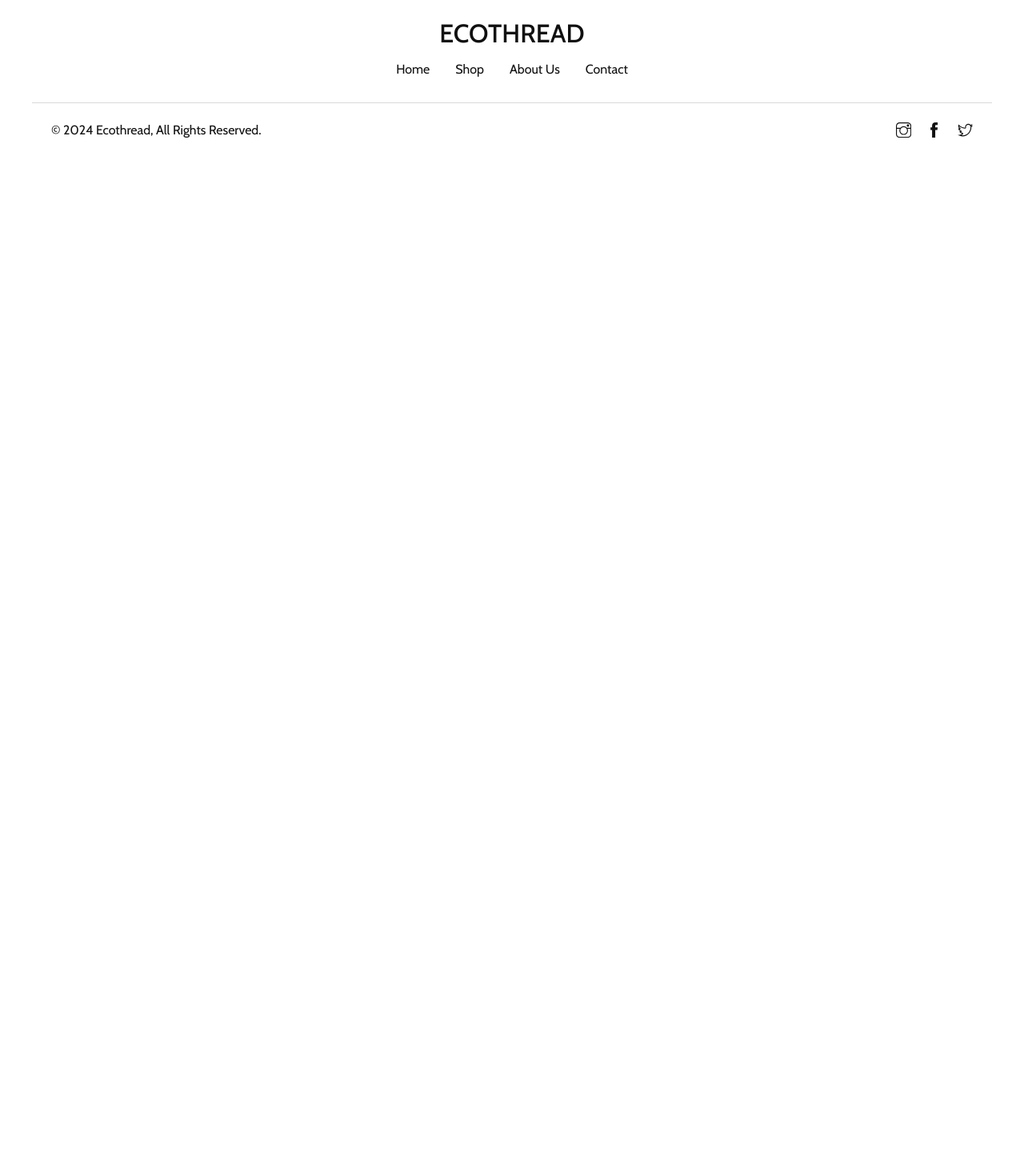
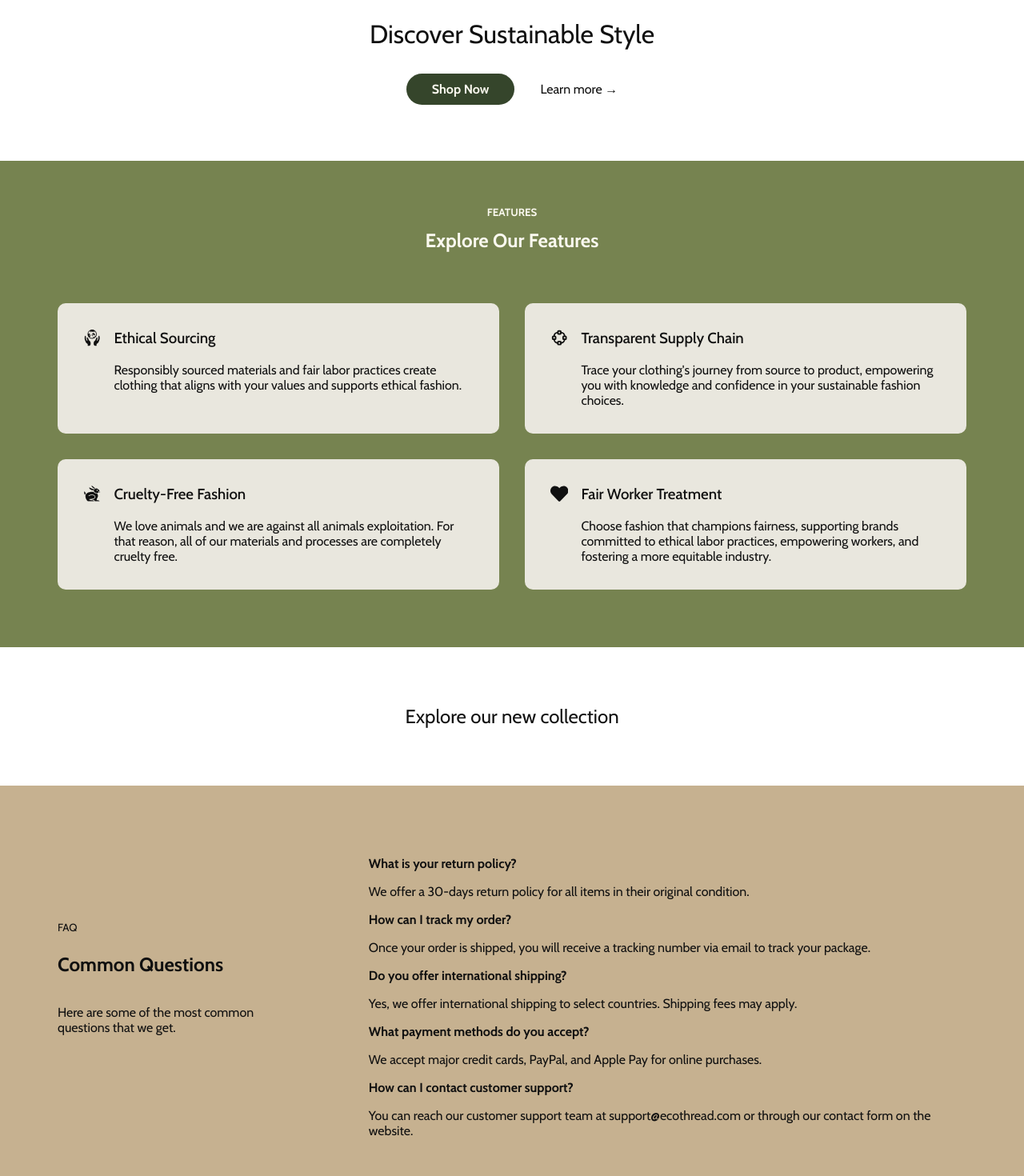
Before and after one commit to MateuszCode/ecothread, a React (Vite) app: page / in a window 1280 px wide. Shown: the part 160-1630 px from the top of the page at 80% size. Before the commit the page ends 800 px from the top, so only its background shows below. Built offline with nearby package versions, Linux system fonts and the light colour scheme.

Commit message:
Made and styled the homepage.

```diff
--- /dev/null
+++ b/Components/CardComponent.jsx
@@ -0,0 +1,15 @@
+import React from 'react'
+import classnames from "classnames"
+export default function CardComponent({children, icon, title, className}) {
+
+    const allClasses = classnames(`${className} card-container`)
+    return (
+        <div className={allClasses}>
+            <h3 className="card-icon">{icon}</h3>
+            <div className="card-info">
+                <h3 className="card-title">{title}</h3>
+                <p className="card-text">{children}</p>
+            </div>
+        </div>
+    )
+}
--- a/package.json
+++ b/package.json
@@ -11,6 +11,7 @@
   },
   "dependencies": {
     "@react-icons/all-files": "^4.1.0",
+    "classnames": "^2.5.1",
     "localforage": "^1.10.0",
     "match-sorter": "^6.3.4",
     "react": "^18.2.0",
--- a/src/App.jsx
+++ b/src/App.jsx
@@ -22,7 +22,7 @@ export default function App() {
                 </nav>
                 <div className="login">
                   <Link className='login-link'>Login</Link>
-                  <Link className='register-link'>Register</Link>
+                  <Link className='register-link btn'>Register</Link>
                 </div>
             </header>
             <Routes>
--- a/src/pages/Home.jsx
+++ b/src/pages/Home.jsx
@@ -1,8 +1,90 @@
 import React from 'react'
+import { Link } from "react-router-dom"
+import CardComponent from "../../Components/CardComponent"
+import { GiEcology } from "react-icons/gi";
+import { TbVectorBezierCircle } from "react-icons/tb";
+import { FaHeart } from "react-icons/fa";
+import { GiRabbit } from "react-icons/gi";
+
 
 export default function Home() {
 
+    return (
+        <div className="home-page">
+            <div className="hero">
+                <h1 className="hero-heading">Discover Sustainable Style</h1>
+                <div className="hero-nav">
+                    <Link to="/shop" className="hero-shop-now btn">Shop Now</Link>
+                    <Link to="/about" className="hero-learn-more">Learn more →</Link>
+                </div>
+            </div>
+            <div className="features">
+                <h5 className="feature-heading">FEATURES</h5>
+                <h2 className="feature-heading feature-heading-explore">Explore Our Features</h2>
+                <div className="feature-cards">
+                    <CardComponent
+                    title="Ethical Sourcing"
+                    icon={<GiEcology />}>
+                        Responsibly sourced materials and fair labor practices create clothing that
+                        aligns with your values and supports ethical fashion.
+                    </CardComponent>
+                    <CardComponent
+                    title="Transparent Supply Chain"
+                    icon={<TbVectorBezierCircle />}>
+                        Trace your clothing's journey from source to product,
+                        empowering you with knowledge and confidence in your sustainable fashion choices.
+                    </CardComponent>
+                    <CardComponent
+                    title="Cruelty-Free Fashion"
+                    icon={<GiRabbit />}>
+                        We love animals and we are against all animals exploitation. For that reason,
+                        all of our materials and processes are completely cruelty free.
+                    </CardComponent>
+                    <CardComponent
+                    title="Fair Worker Treatment"
+                    icon={<FaHeart />}>
+                        Choose fashion that champions fairness, supporting brands committed to ethical
+                        labor practices, empowering workers, and fostering a more equitable industry.
+                    </CardComponent>
+                </div>
+            </div>
+            <div className="explore-collection">
+                <h2>Explore our new collection</h2>
+            </div>
+            <div className="faq-container">
+                <div>
+                    <h5>FAQ</h5>
+                    <h2 className="faq-heading">Common Questions</h2>
+                    <p className="faq-heading-text">Here are some of the most common questions that we get.</p>
+                </div>
+                <div className="faq-questions-container">
+                    <div>
+                        <h4 className="faq-question">What is your return policy?</h4>
+                        <p className="faq-text">We offer a 30-days return policy for all items in their original condition.</p>
+                    </div>
+                    <div>
+                        <h4 className="faq-question">How can I track my order?</h4>
+                        <p className="faq-text">Once your order is shipped, you will receive a tracking number via email to track your package.</p>
+                    </div>
+                    <div>
+                        <h4 className="faq-question">Do you offer international shipping?</h4>
+                        <p className="faq-text">Yes, we offer international shipping to select countries. Shipping fees may apply.</p>
+                    </div>
+                    <div>
+                        <h4 className="faq-question">What payment methods do you accept?</h4>
+                        <p className="faq-text">We accept major credit cards, PayPal, and Apple Pay for online purchases.</p>
+                    </div>
+                    <div>
+                        <h4 className="faq-question">How can I contact customer support?</h4>
+                        <p className="faq-text">You can reach our customer support team at support@ecothread.com or through our contact form on the website.</p>
+                    </div>
+                </div>
+
+            </div>
+        </div>
+
+    )
 
 
-    return <h1>This is the home.</h1>
+
 }
--- a/styles.css
+++ b/styles.css
@@ -24,6 +24,56 @@ a {
 
 }
 
+.btn {
+    padding: 0.6em 2em;
+    color: #FBF9EF;
+     background-color: #35452B;
+     border-radius: 25px;
+     font-weight: 700;
+
+ }
+
+/* FONTS */
+
+@media (max-width: 500px) {
+    header,
+    footer,
+    .home-page {
+        font-size: 0.8rem
+    }
+
+}
+
+@media (min-width: 750px) {
+
+    header,
+    footer,
+    .home-page {
+        font-size: 0.8rem
+    }
+
+    .socials-icon {
+        font-size: 1rem
+    }
+
+}
+
+@media (min-width: 1000px) {
+
+    header,
+    footer,
+    .home-page {
+        font-size: 1rem
+    }
+
+
+    .socials-icon {
+        font-size: 1.2rem
+    }
+
+
+}
+
 /* HEADER */
 
 .name-logo {
@@ -36,13 +86,6 @@ a {
 
 }
 
-
-
-@media (max-width: 500px) {
-    header {
-        font-size: 0.8rem
-    }
-}
 
 @media (max-width: 750px) {
     header {
@@ -84,7 +127,6 @@ a {
         align-items: center;
         margin: 1.5em;
         padding: 1em;
-        font-size: 0.8rem
     }
 
     .name-logo {
@@ -102,28 +144,15 @@ a {
 
     }
 
-    .register-link {
-       padding: 0.6em 2em;
-       color: #FBF9EF;
-        background-color: #35452B;
-        border-radius: 25px;
-    }
-
-
 }
 
-@media (min-width: 1000px) {
-
-    header {
-        font-size: 1rem
-    }
-
-}
 
 /* FOOTER */
 
 footer {
     margin: 1.5em;
+    margin-bottom: 0;
+    margin-top: 2em;
     text-align: center;
 }
 
@@ -132,7 +161,7 @@ footer {
 }
 .nav-footer {
     margin: 1em;
-    margin-bottom: 2em
+    margin-bottom: 1.5em
 }
 
 .copyright-socials {
@@ -140,7 +169,8 @@ footer {
     justify-content: space-between;
     margin: 1em;
     border-top: solid 1px #D9D9D9;
-    padding: 1.5em;
+    padding: 1em;
+    padding-top: 2em;
 }
 
 .navigation-link-footer {
@@ -152,32 +182,103 @@ footer {
     margin-left: 1em
 }
 
-@media (max-width: 500px) {
-
-    footer {
-        font-size: 0.8rem
+@media (min-width: 750px) {
+    .feature-cards {
+        display: grid;
+        grid-template: 1fr 1fr / 1fr 1fr;
     }
 }
 
-@media (min-width: 750px) {
+/* HOME */
 
-    footer {
-        font-size: 0.8rem
-    }
 
-    .socials-icon {
-        font-size: 1rem
+.hero {
+    padding: 4em;
+    text-align: center;
+    margin-bottom: 1em;
+}
+
+.hero-nav {
+    margin-top: 2.5em;
+}
+
+.hero-shop-now,
+.hero-learn-more {
+    margin: 1em
+}
+
+.features {
+    background: #768350;
+    padding: 3.5em;
+}
+
+.feature-heading {
+    color: #FBF9EF;
+    font-weight: 700;
+    margin-bottom: 1em;
+    text-align: center;
+
+}
+
+.feature-heading-explore {
+    margin-bottom: 2em;
+}
+
+.explore-collection {
+    padding: 4.5em;
+    text-align: center;
+}
+
+.faq-container {
+    padding: 4.5em;
+    background: #c6b190;
+
+}
+
+.faq-heading {
+    font-weight: bold;
+    margin-top: 1em;
+    margin-bottom: 1.5em;
+}
+
+.faq-question {
+    font-weight: 700;
+    margin: 1em 0
+}
+
+.faq-heading-text {
+    width: 70%;
+    margin-bottom: 2em;
+}
+
+@media(min-width: 750px) {
+    .faq-container {
+        display: flex;
+        justify-content: space-between;
+        align-items: center;
     }
 
 }
 
-@media (min-width: 1000px) {
+/* CARD COMPONENT */
 
-    footer {
-        font-size: 1rem
-    }
+.card-container {
+    background: #e9e7de;
+    border-radius: 10px;
+    padding: 2em;
+    display: flex;
+    margin: 1em;
+}
 
-    .socials-icon {
-        font-size: 1.2rem
-    }
+.card-info {
+    margin-left: 1em;
 }
+
+.card-title {
+    font-weight: 500;
+    margin-bottom: 1em
+}
+
+.card-icon {
+    font-size: 1.4rem
+}
```
Also changed, not shown: 2 other files (tests, documents, lock files or other folders).
